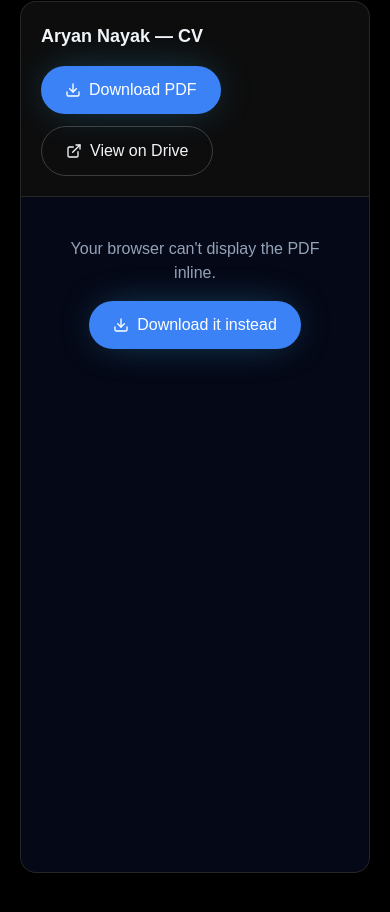
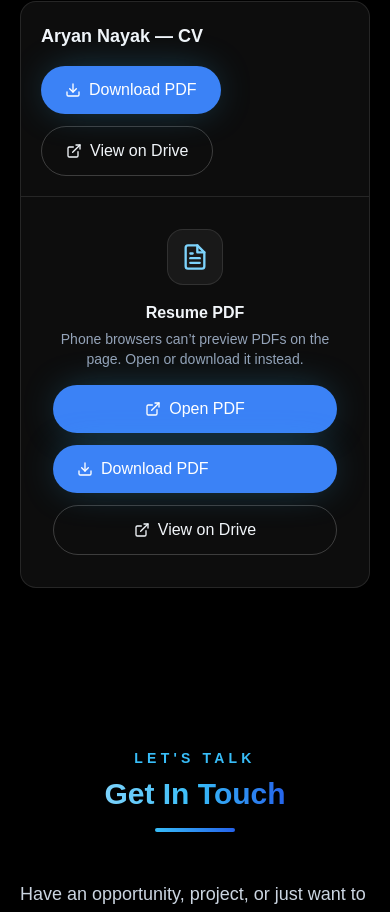
Before and after one commit to AryanJNayak/aryan-portfolio, a React (Vite) app in the folder frontend/: page / in a window 390 px wide. Shown: the part 6452-7364 px from the top of the page. Built offline with nearby package versions, Linux system fonts and the light colour scheme; no server answers.

Commit message:
Aryan:  - Fix Bug in UI "Mobile Can't Display the Inline PDF"

```diff
--- a/frontend/src/sections/Resume.tsx
+++ b/frontend/src/sections/Resume.tsx
@@ -1,13 +1,14 @@
 /**
  * Resume section.
  *
- * Purpose: Embed the resume PDF inline, with buttons to download the local PDF
- *          and open the Google Drive copy.
+ * Purpose: Show the resume with download / Drive actions. Desktop embeds the
+ *          PDF inline; mobile browsers rarely support that, so they get a clear
+ *          open/download card instead of a broken embed fallback.
  *
  * Inputs:  profile (Profile) - uses resume_pdf + resume_drive_url.
  */
 import { motion } from "framer-motion";
-import { FiExternalLink } from "react-icons/fi";
+import { FiExternalLink, FiFileText } from "react-icons/fi";
 
 import DownloadPdfButton from "@/components/DownloadPdfButton";
 import SectionHeading from "@/components/SectionHeading";
@@ -18,6 +19,8 @@ interface ResumeProps {
 }
 
 export default function Resume({ profile }: ResumeProps) {
+  const pdfUrl = profile.resume_pdf;
+
   return (
     <section id="resume" className="section">
       <SectionHeading eyebrow="My background" title="Resume" />
@@ -32,7 +35,7 @@ export default function Resume({ profile }: ResumeProps) {
         <div className="flex flex-wrap items-center justify-between gap-4 border-b border-white/10 p-5">
           <h3 className="font-heading text-lg font-semibold text-slate-100">Aryan Nayak — CV</h3>
           <div className="flex flex-wrap items-start gap-3">
-            <DownloadPdfButton href={profile.resume_pdf} label="Download PDF" />
+            <DownloadPdfButton href={pdfUrl} label="Download PDF" />
             <a
               href={profile.resume_drive_url}
               target="_blank"
@@ -44,17 +47,45 @@ export default function Resume({ profile }: ResumeProps) {
           </div>
         </div>
 
-        {/* Inline PDF preview (browser native viewer). */}
+        {/* Desktop: native PDF embed. Hidden on small screens (phones). */}
         <object
-          data={`${profile.resume_pdf}#view=FitH`}
+          data={`${pdfUrl}#view=FitH`}
           type="application/pdf"
-          className="h-[80vh] w-full bg-night-900"
+          className="hidden h-[80vh] w-full bg-night-900 md:block"
+          aria-label="Resume PDF preview"
         >
           <div className="flex flex-col items-center gap-4 p-10 text-center text-slate-400">
-            <p>Your browser can't display the PDF inline.</p>
-            <DownloadPdfButton href={profile.resume_pdf} label="Download it instead" />
+            <p>PDF preview isn’t available in this browser.</p>
+            <DownloadPdfButton href={pdfUrl} label="Download PDF" />
           </div>
         </object>
+
+        {/* Mobile: phones usually can’t embed PDFs — offer open / download instead. */}
+        <div className="flex flex-col items-center gap-4 p-8 text-center md:hidden">
+          <div className="flex h-14 w-14 items-center justify-center rounded-2xl border border-white/10 bg-white/5 text-brand-300">
+            <FiFileText size={28} />
+          </div>
+          <div>
+            <p className="font-heading text-base font-semibold text-slate-100">Resume PDF</p>
+            <p className="mt-1 text-sm text-slate-400">
+              Phone browsers can’t preview PDFs on the page. Open or download it instead.
+            </p>
+          </div>
+          <div className="flex w-full max-w-xs flex-col gap-3">
+            <a href={pdfUrl} target="_blank" rel="noreferrer" className="btn-primary justify-center">
+              <FiExternalLink /> Open PDF
+            </a>
+            <DownloadPdfButton href={pdfUrl} label="Download PDF" />
+            <a
+              href={profile.resume_drive_url}
+              target="_blank"
+              rel="noreferrer"
+              className="btn-ghost justify-center"
+            >
+              <FiExternalLink /> View on Drive
+            </a>
+          </div>
+        </div>
       </motion.div>
     </section>
   );
```
Also changed, not shown: 1 other file (tests, documents, lock files or other folders).
